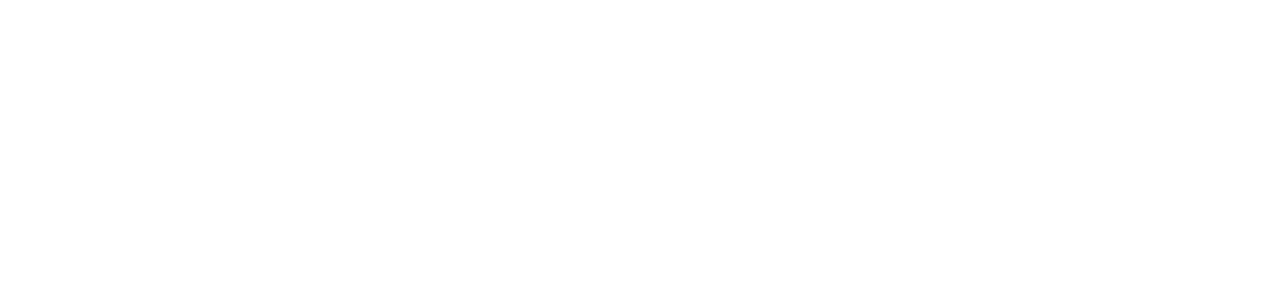
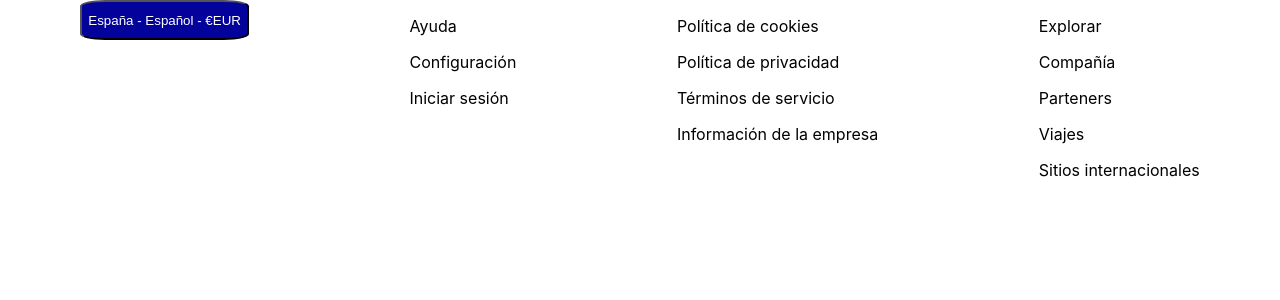
Before and after one commit to Ashur19/Skyscanner-Replica, a React (Create React App) app: page / in a window 1280 px wide. Shown: the top 300 px of the page. Built offline with nearby package versions, Linux system fonts and the light colour scheme.

Commit message:
added footer

```diff
--- a/package.json
+++ b/package.json
@@ -8,7 +8,7 @@
     "@testing-library/user-event": "^13.5.0",
     "react": "^18.2.0",
     "react-dom": "^18.2.0",
-    "react-scripts": "5.0.1",
+    "react-scripts": "^5.0.1",
     "web-vitals": "^2.1.4"
   },
   "scripts": {
--- a/src/App.css
+++ b/src/App.css
@@ -1,38 +1,14 @@
-.App {
-  text-align: center;
+.footer {
+  text-decoration-color:aliceblue;
+  display: flex;
+  justify-content: space-around;
 }
+.footer-button {
 
-.App-logo {
-  height: 40vmin;
-  pointer-events: none;
+  background-color: rgb(3, 3, 156);
+  height: 5vh;
+  border-radius: 15%;
 }
-
-@media (prefers-reduced-motion: no-preference) {
-  .App-logo {
-    animation: App-logo-spin infinite 20s linear;
-  }
+.footer-span{
+  color:white;
 }
-
-.App-header {
-  background-color: #282c34;
-  min-height: 100vh;
-  display: flex;
-  flex-direction: column;
-  align-items: center;
-  justify-content: center;
-  font-size: calc(10px + 2vmin);
-  color: white;
-}
-
-.App-link {
-  color: #61dafb;
-}
-
-@keyframes App-logo-spin {
-  from {
-    transform: rotate(0deg);
-  }
-  to {
-    transform: rotate(360deg);
-  }
-}
--- a/src/App.js
+++ b/src/App.js
@@ -1,9 +1,9 @@
 import './App.css';
-import Container from './Components/Header/Container'
+import Footer from './Components/Footer'
 
 function App() {
   return (
-    <section><Container/></section>
+    <Footer></Footer>
   );
 }
 
--- /dev/null
+++ b/src/Components/Footer.js
@@ -0,0 +1,27 @@
+function Footer (){
+return (
+    <div className="footer">
+        <button className="footer-button"><span className="footer-span">España - Español - €EUR</span></button>
+        <div>
+            <a><p>Ayuda</p></a>
+            <a><p>Configuración</p></a>
+            <a><p>Iniciar sesión</p></a>
+        </div>
+        <div>
+            <a><p>Política de cookies</p></a>
+            <a><p>Política de privacidad</p></a>
+            <a><p>Términos de servicio</p></a>
+            <a><p>Información de la empresa</p></a>
+        </div>
+        <div>
+            <a><p>Explorar</p></a>
+            <a><p>Compañía</p></a>
+            <a><p>Parteners</p></a>
+            <a><p>Viajes</p></a>
+            <a><p>Sitios internacionales</p></a>
+        </div>
+    </div>
+)
+
+}
+export default Footer
--- a/src/Components/Header/Container.js
+++ /dev/null
@@ -1,10 +0,0 @@
-import Homepage from "./Homepage"
-
-const Container = () => {
-
-    return (
-        <Homepage/>
-    )
-}
-
-export default Container
--- a/src/Components/Header/Homepage.js
+++ /dev/null
@@ -1,6 +0,0 @@
-
-const Homepage = () => {
-
-}
-
-export default Homepage
```
Also changed, not shown: 1 other file (tests, documents, lock files or other folders).
